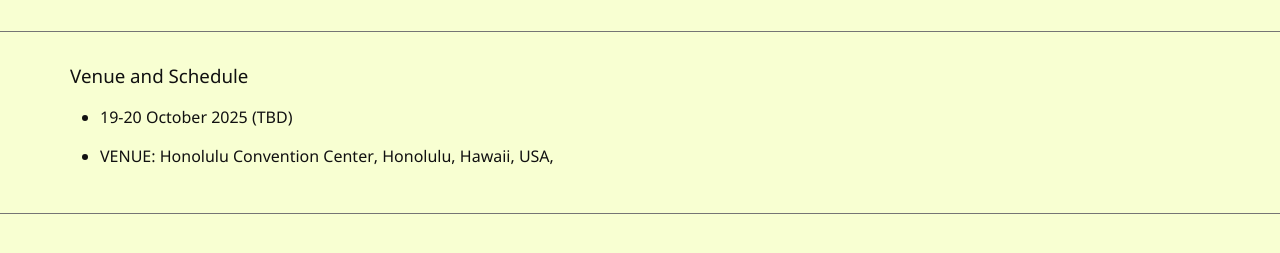
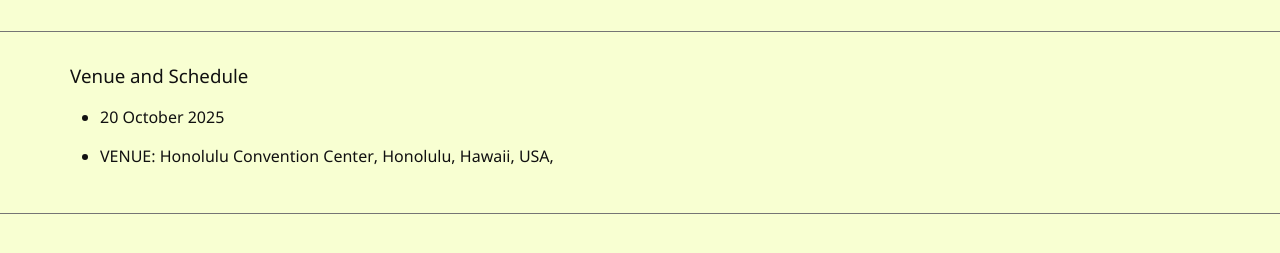
Before and after one commit to VitoPaoloPastore/2nd-FAILED-Workshop-ICCV-2025.github.io, a Jekyll site: the page built from 3-venue_and_schedule.md, in a window 1280 px wide. Shown: the part 233-486 px from the top of the page. Built offline with Jekyll 4.4.1, drawn with Linux system fonts in a browser that asks for light colours.

Commit message:
Update 3-venue_and_schedule.md

```diff
--- a/3-venue_and_schedule.md
+++ b/3-venue_and_schedule.md
@@ -4,6 +4,6 @@ nav: true
 ---
 ### Venue and Schedule
 
-* 19-20 October 2025 (TBD)
+* 20 October 2025
 
 * VENUE: Honolulu Convention Center, Honolulu, Hawaii, USA,
```
